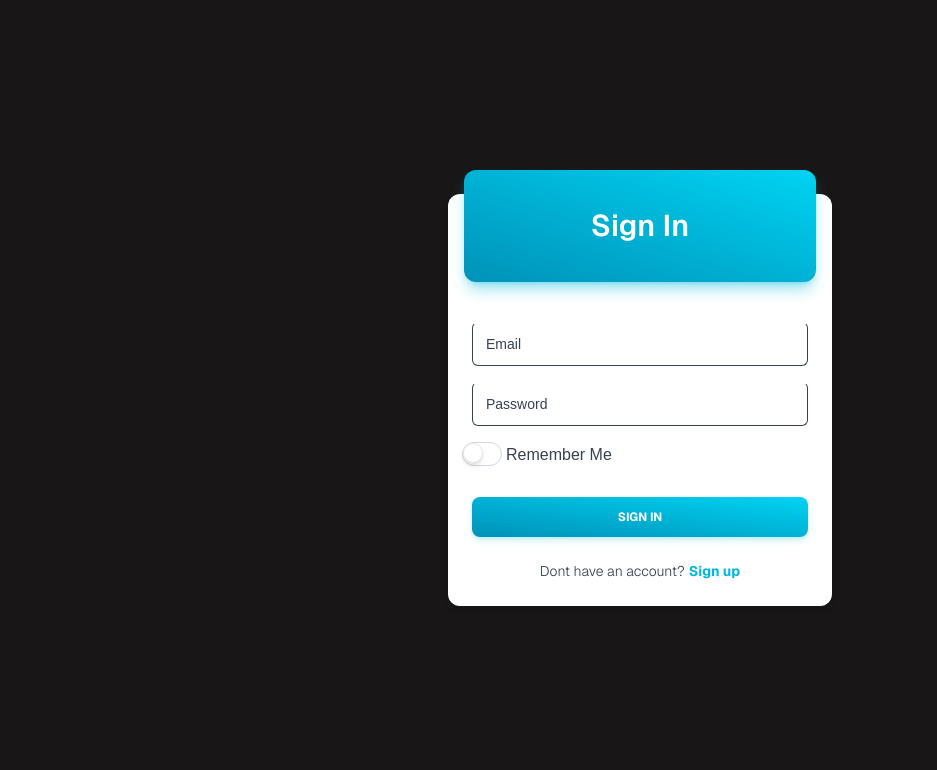
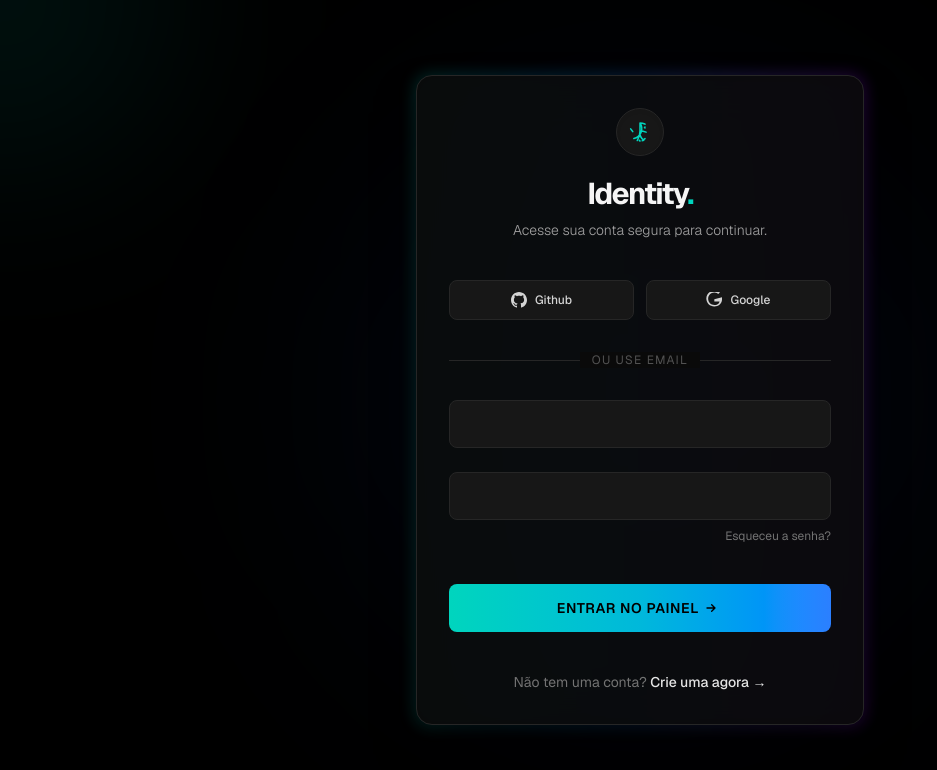
Before and after one commit to markao23/loja-bots, a Next.js app: page /login in a window 1280 px wide. Shown: the top 770 px of the page, without its empty margins (0-937 px from the left). Built offline with nearby package versions, Linux system fonts and the light colour scheme.

Commit message:
eu coloquei uma estilização a nivel de mercado pois aquilo tava muito feio

```diff
--- a/app/(auth)/login/page.tsx
+++ b/app/(auth)/login/page.tsx
@@ -1,72 +1,199 @@
-import { Metadata } from "next";
+"use client";
 
-export const metadata: Metadata = {
-  title: "Zetta Automation",
-  description: "pagina de login pro usuario entrar",
-};
+import React, { useState } from "react";
+import Link from "next/link";
 
-export default function Login() {
+const ModernInput = ({
+  id,
+  label,
+  type = "text",
+  placeholder,
+  ...props
+}: any) => {
+  const [focused, setFocused] = useState(false);
+
   return (
-    <div className="flex min-h-screen items-center justify-center bg-[#181616]">
-      <div className="relative flex w-96 flex-col rounded-xl bg-white bg-clip-border text-gray-700 shadow-md">
-        <div className="relative mx-4 -mt-6 mb-4 grid h-28 place-items-center overflow-hidden rounded-xl bg-gradient-to-tr from-cyan-600 to-cyan-400 bg-clip-border text-white shadow-lg shadow-cyan-500/40">
-          <h3 className="block font-sans text-3xl font-semibold leading-snug tracking-normal text-white antialiased">
-            Sign In
-          </h3>
-        </div>
-        <div className="flex flex-col gap-4 p-6">
-          <div className="relative h-11 w-full min-w-[200px]">
-            <input
-              placeholder=""
-              className="peer h-full w-full rounded-md border border-blue-gray-200 border-t-transparent bg-transparent px-3 py-3 font-sans text-sm font-normal text-blue-gray-700 outline outline-0 transition-all placeholder-shown:border placeholder-shown:border-blue-gray-200 placeholder-shown:border-t-blue-gray-200 focus:border-2 focus:border-cyan-500 focus:border-t-transparent focus:outline-0 disabled:border-0 disabled:bg-blue-gray-50"
-            />
-            <label className="before:content[' '] after:content[' pointer-events-none absolute left-0 -top-1.5 flex h-full w-full select-none text-[11px] font-normal leading-tight text-blue-gray-400 transition-all before:pointer-events-none before:mt-[6.5px] before:mr-1 before:box-border before:block before:h-1.5 before:w-2.5 before:rounded-tl-md before:border-t before:border-l before:border-blue-gray-200 before:transition-all after:pointer-events-none after:mt-[6.5px] after:ml-1 after:box-border after:block after:h-1.5 after:w-2.5 after:flex-grow after:rounded-tr-md after:border-t after:border-r after:border-blue-gray-200 after:transition-all peer-placeholder-shown:text-sm peer-placeholder-shown:leading-[4.1] peer-placeholder-shown:text-blue-gray-500 peer-placeholder-shown:before:border-transparent peer-placeholder-shown:after:border-transparent peer-focus:text-[11px] peer-focus:leading-tight peer-focus:text-cyan-500 peer-focus:before:border-t-2 peer-focus:before:border-l-2 peer-focus:before:!border-cyan-500 peer-focus:after:border-t-2 peer-focus:after:border-r-2 peer-focus:after:!border-cyan-500 peer-disabled:text-transparent peer-disabled:before:border-transparent peer-disabled:after:border-transparent peer-disabled:peer-placeholder-shown:text-blue-gray-500">
-              Email
-            </label>
-          </div>
-          <div className="relative h-11 w-full min-w-[200px]">
-            <input
-              placeholder=""
-              className="peer h-full w-full rounded-md border border-blue-gray-200 border-t-transparent bg-transparent px-3 py-3 font-sans text-sm font-normal text-blue-gray-700 outline outline-0 transition-all placeholder-shown:border placeholder-shown:border-blue-gray-200 placeholder-shown:border-t-blue-gray-200 focus:border-2 focus:border-cyan-500 focus:border-t-transparent focus:outline-0 disabled:border-0 disabled:bg-blue-gray-50"
-            />
-            <label className="before:content[' '] after:content[' pointer-events-none absolute left-0 -top-1.5 flex h-full w-full select-none text-[11px] font-normal leading-tight text-blue-gray-400 transition-all before:pointer-events-none before:mt-[6.5px] before:mr-1 before:box-border before:block before:h-1.5 before:w-2.5 before:rounded-tl-md before:border-t before:border-l before:border-blue-gray-200 before:transition-all after:pointer-events-none after:mt-[6.5px] after:ml-1 after:box-border after:block after:h-1.5 after:w-2.5 after:flex-grow after:rounded-tr-md after:border-t after:border-r after:border-blue-gray-200 after:transition-all peer-placeholder-shown:text-sm peer-placeholder-shown:leading-[4.1] peer-placeholder-shown:text-blue-gray-500 peer-placeholder-shown:before:border-transparent peer-placeholder-shown:after:border-transparent peer-focus:text-[11px] peer-focus:leading-tight peer-focus:text-cyan-500 peer-focus:before:border-t-2 peer-focus:before:border-l-2 peer-focus:before:!border-cyan-500 peer-focus:after:border-t-2 peer-focus:after:border-r-2 peer-focus:after:!border-cyan-500 peer-disabled:text-transparent peer-disabled:before:border-transparent peer-disabled:after:border-transparent peer-disabled:peer-placeholder-shown:text-blue-gray-500">
-              Password
-            </label>
-          </div>
-          <div className="-ml-2.5">
-            <div className="inline-flex items-center">
-              <label className="relative inline-flex items-center cursor-pointer">
-                <input type="checkbox" className="sr-only peer" />
-                <div className="peer h-6 w-10 rounded-full border border-gray-300 bg-white transition-colors duration-300 after:absolute after:left-[1px] after:top-[1px] after:h-5 after:w-5 after:rounded-full after:border after:border-gray-200 after:bg-white after:shadow-md after:transition-all after:duration-300 after:content-[''] peer-checked:border-[#5fdd54] peer-checked:bg-[#5fdd54] peer-checked:after:translate-x-4"></div>
-              </label>
-              <label
-                htmlFor="checkbox"
-                className="mt-px cursor-pointer select-none font-light text-gray-700 ml-1"
-              >
-                Remember Me
-              </label>
-            </div>
-          </div>
-        </div>
-        <div className="p-6 pt-0">
-          <button
-            data-ripple-light="true"
-            type="button"
-            className="block w-full select-none rounded-lg bg-gradient-to-tr from-cyan-600 to-cyan-400 py-3 px-6 text-center align-middle font-sans text-xs font-bold uppercase text-white shadow-md shadow-cyan-500/20 transition-all hover:shadow-lg hover:shadow-cyan-500/40 active:opacity-[0.85] disabled:pointer-events-none disabled:opacity-50 disabled:shadow-none"
-          >
-            Sign In
-          </button>
-          <p className="mt-6 flex justify-center font-sans text-sm font-light leading-normal text-inherit antialiased">
-            Dont have an account?
-            <a
-              className="ml-1 block font-sans text-sm font-bold leading-normal text-cyan-500 antialiased"
-              href="#signup"
-            >
-              Sign up
-            </a>
-          </p>
-        </div>
+    <div className="relative w-full group">
+      <label
+        htmlFor={id}
+        className={`absolute left-4 transition-all duration-200 pointer-events-none origin-left
+          ${
+            focused || props.value
+              ? "-top-2 text-xs text-teal-400 bg-neutral-950 px-1 scale-90 z-10"
+              : "top-3.5 text-sm text-neutral-500"
+          }`}
+      >
+        {label}
+      </label>
+
+      <div className="relative">
+        <input
+          id={id}
+          type={type}
+          placeholder={focused ? placeholder : ""}
+          onFocus={() => setFocused(true)}
+          onBlur={(e) => setFocused(e.target.value !== "")}
+          className="w-full h-12 px-4 py-3 font-mono text-sm tracking-wide transition-all duration-200 rounded-lg
+                     bg-neutral-900 border border-neutral-800 text-neutral-100
+                     placeholder:text-neutral-600
+                     hover:border-neutral-700
+                     focus:ring-2 focus:ring-teal-500/20 focus:border-teal-500 focus:outline-none"
+          {...props}
+        />
+        <div className="absolute inset-0 transition-opacity duration-300 rounded-lg opacity-0 pointer-events-none group-hover:opacity-100 ring-1 ring-neutral-700/50"></div>
       </div>
     </div>
   );
+};
+
+const GlowButton = ({ children, ...props }: any) => (
+  <button
+    {...props}
+    className="relative w-full h-12 mt-4 font-sans text-sm font-semibold tracking-wider text-black uppercase transition-all duration-300 rounded-lg group overflow-hidden"
+  >
+    <span className="absolute inset-0 bg-gradient-to-r from-teal-400 via-cyan-500 to-blue-500 transition-transform duration-300 group-hover:scale-105"></span>
+    <span className="absolute inset-0 transition-opacity duration-300 opacity-0 bg-gradient-to-r from-teal-400 via-cyan-500 to-blue-500 blur-lg group-hover:opacity-60"></span>
+    <span className="relative z-10 flex items-center justify-center gap-2">
+      {children}
+      <svg
+        className="w-4 h-4 transition-transform duration-300 -translate-x-1 group-hover:translate-x-0"
+        fill="none"
+        viewBox="0 0 24 24"
+        stroke="currentColor"
+      >
+        <path
+          strokeLinecap="round"
+          strokeLinejoin="round"
+          strokeWidth={2}
+          d="M13 7l5 5m0 0l-5 5m5-5H6"
+        />
+      </svg>
+    </span>
+  </button>
+);
+
+export default function MercadoModernLoginForm() {
+  const [email, setEmail] = useState("");
+  const [password, setPassword] = useState("");
+
+  const handleSubmit = (e: React.FormEvent) => {
+    e.preventDefault();
+    console.log("Login attempt with:", { email, password });
+  };
+
+  return (
+    <main className="flex items-center justify-center min-h-screen p-4 bg-black font-sans antialiased text-neutral-300">
+      <div className="fixed inset-0 overflow-hidden pointer-events-none z-0">
+        <div className="absolute -top-40 -left-40 w-80 h-80 bg-teal-500/10 rounded-full blur-[100px]"></div>
+        <div className="absolute top-1/2 left-1/2 -translate-x-1/2 -translate-y-1/2 w-[600px] h-[600px] bg-blue-600/5 rounded-full blur-[120px]"></div>
+      </div>
+
+      <div className="relative z-10 w-full max-w-md group">
+        <div
+          className="absolute -inset-0.5 rounded-2xl bg-gradient-to-r from-teal-500 via-blue-500 to-purple-600
+                        opacity-20 blur-sm transition-opacity duration-500 group-hover:opacity-60 pointer-events-none"
+        ></div>
+
+        <div className="relative p-8 border bg-neutral-950/90 backdrop-blur-xl border-neutral-800 rounded-2xl shadow-2xl shadow-black/60">
+          <header className="mb-10 text-center">
+            <div className="inline-flex items-center justify-center w-12 h-12 mb-5 rounded-full bg-neutral-900 border border-neutral-800 text-teal-400 shadow-inner">
+              <svg
+                className="w-6 h-6"
+                fill="none"
+                viewBox="0 0 24 24"
+                stroke="currentColor"
+              >
+                <path
+                  strokeLinecap="round"
+                  strokeLinejoin="round"
+                  strokeWidth={1.5}
+                  d="M12 11c0 3.517-1.009 6.799-2.753 9.571m-3.44-2.04l.054-.09A10.003 10.003 0 0012 3c1.708 0 3.342.366 4.82 1.032l.28.135M12 11V3m0 8c2.192 0 4.236.416 6.113 1.175m-6.113-1.175a10.003 10.003 0 003.808 9.348M3.724 10.25l1.057 1.406m-2.114-2.812l1.057 1.406m11.914 9.439l1.406-1.057m-2.812 2.114l1.406-1.057M16.5 7.5l.5-.5m-.5.5l.5.5m-5.41 12.872L12 21l-.59-.628z"
+                />
+              </svg>
+            </div>
+            <h1 className="text-3xl font-bold tracking-tighter text-neutral-100">
+              Identity<span className="text-teal-400">.</span>
+            </h1>
+            <p className="mt-2 text-sm text-neutral-400 font-light">
+              Acesse sua conta segura para continuar.
+            </p>
+          </header>
+
+          <div className="grid grid-cols-2 gap-3 mb-8">
+            <button className="flex items-center justify-center h-10 gap-2 text-xs font-medium transition-colors border rounded-lg bg-neutral-900 border-neutral-800 text-neutral-300 hover:bg-neutral-800 hover:border-neutral-700">
+              <svg className="w-4 h-4" fill="currentColor" viewBox="0 0 24 24">
+                <path d="M12 0c-6.626 0-12 5.373-12 12 0 5.302 3.438 9.8 8.207 11.387.599.111.793-.261.793-.577v-2.234c-3.338.726-4.033-1.416-4.033-1.416-.546-1.387-1.333-1.756-1.333-1.756-1.089-.745.083-.729.083-.729 1.205.084 1.839 1.237 1.839 1.237 1.07 1.834 2.807 1.304 3.492.997.107-.775.418-1.305.762-1.604-2.665-.305-5.467-1.334-5.467-5.931 0-1.311.469-2.381 1.236-3.221-.124-.303-.535-1.524.117-3.176 0 0 1.008-.322 3.301 1.23.957-.266 1.983-.399 3.003-.404 1.02.005 2.047.138 3.006.404 2.291-1.552 3.297-1.23 3.297-1.23.653 1.653.242 2.874.118 3.176.77.84 1.235 1.911 1.235 3.221 0 4.609-2.807 5.624-5.479 5.921.43.372.823 1.102.823 2.222v3.293c0 .319.192.694.801.576 4.765-1.589 8.199-6.086 8.199-11.386 0-6.627-5.373-12-12-12z" />
+              </svg>
+              Github
+            </button>
+            <button className="flex items-center justify-center h-10 gap-2 text-xs font-medium transition-colors border rounded-lg bg-neutral-900 border-neutral-800 text-neutral-300 hover:bg-neutral-800 hover:border-neutral-700">
+              <svg className="w-4 h-4" fill="currentColor" viewBox="0 0 24 24">
+                <path d="M12.48 10.92v3.28h7.84c-.24 1.84-1.96 5.36-7.84 5.36-5.08 0-9.24-4.2-9.24-9.36s4.16-9.36 9.24-9.36c2.88 0 4.8 1.2 5.88 2.28l2.6-2.6c-1.76-1.64-4.2-2.64-8.48-2.64-6.64 0-12 5.36-12 12s5.36 12 12 12c7.04 0 11.68-4.96 11.68-11.88 0-.8-.08-1.4-.2-2z" />
+              </svg>
+              Google
+            </button>
+          </div>
+
+          <div className="relative mb-8">
+            <div
+              className="absolute inset-0 flex items-center"
+              aria-hidden="true"
+            >
+              <div className="w-full border-t border-neutral-800"></div>
+            </div>
+            <div className="relative flex justify-center">
+              <span className="px-3 text-xs uppercase tracking-widest bg-neutral-950 text-neutral-600">
+                Ou use email
+              </span>
+            </div>
+          </div>
+
+          <form onSubmit={handleSubmit} className="space-y-6">
+            <ModernInput
+              id="email"
+              label="Endereço de E-mail"
+              type="email"
+              placeholder="ex: voce@empresa.com"
+              value={email}
+              onChange={(e: any) => setEmail(e.target.value)}
+              required
+            />
+
+            <div className="space-y-2">
+              <ModernInput
+                id="password"
+                label="Sua Senha"
+                type="password"
+                placeholder="••••••••••••"
+                value={password}
+                onChange={(e: any) => setPassword(e.target.value)}
+                required
+              />
+              {/* Esqueceu a Senha (Moderno, alinhado à direita, discreto) */}
+              <div className="flex justify-end">
+                <Link
+                  href="/forgot"
+                  className="text-xs text-neutral-500 hover:text-teal-400 transition-colors"
+                >
+                  Esqueceu a senha?
+                </Link>
+              </div>
+            </div>
+
+            <GlowButton type="submit">Entrar no Painel</GlowButton>
+          </form>
+
+          <footer className="mt-10 text-center text-sm text-neutral-500">
+            Não tem uma conta?{" "}
+            <Link
+              href="/register"
+              className="font-medium text-neutral-200 hover:text-teal-400 transition-colors"
+            >
+              Crie uma agora →
+            </Link>
+          </footer>
+        </div>
+      </div>
+    </main>
+  );
 }
```
